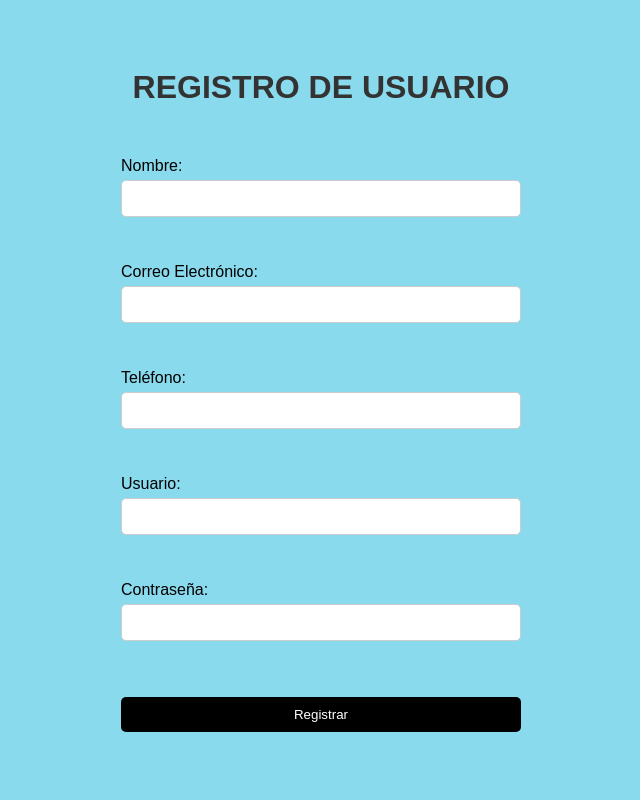
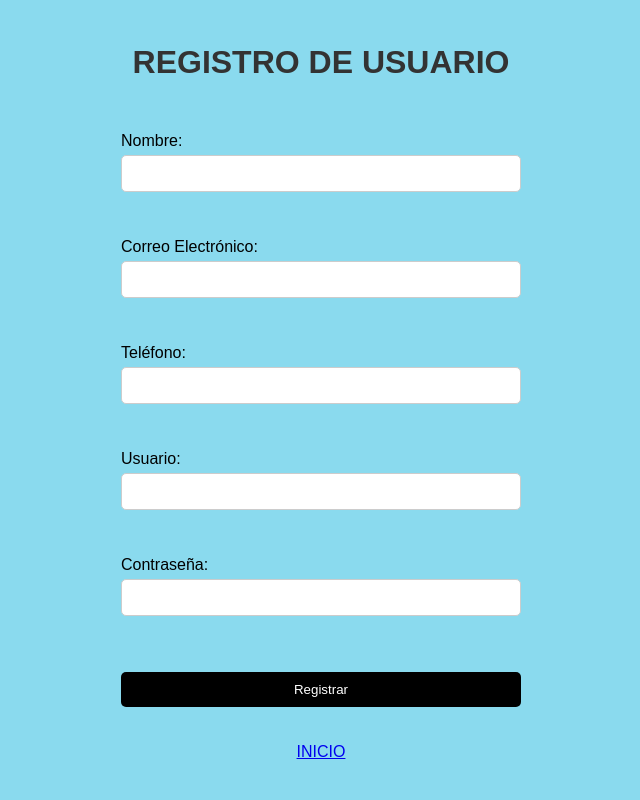
Before and after one commit to roly-r/Login, a Flask app: page /registro in a window 1280 px wide. Shown: the whole page, without its empty margins (319-959 px from the left). Run offline with Flask 3, Linux system fonts and the light colour scheme.

Commit message:
implementacion a registro

```diff
--- a/templates/registro.html
+++ b/templates/registro.html
@@ -27,5 +27,8 @@
         <br><br>
         <button type="submit">Registrar</button>
     </form>
+    <p>
+        <a href="{{ url_for('index') }}">INICIO</a>
+    </p>
 </body>
 </html>
```
